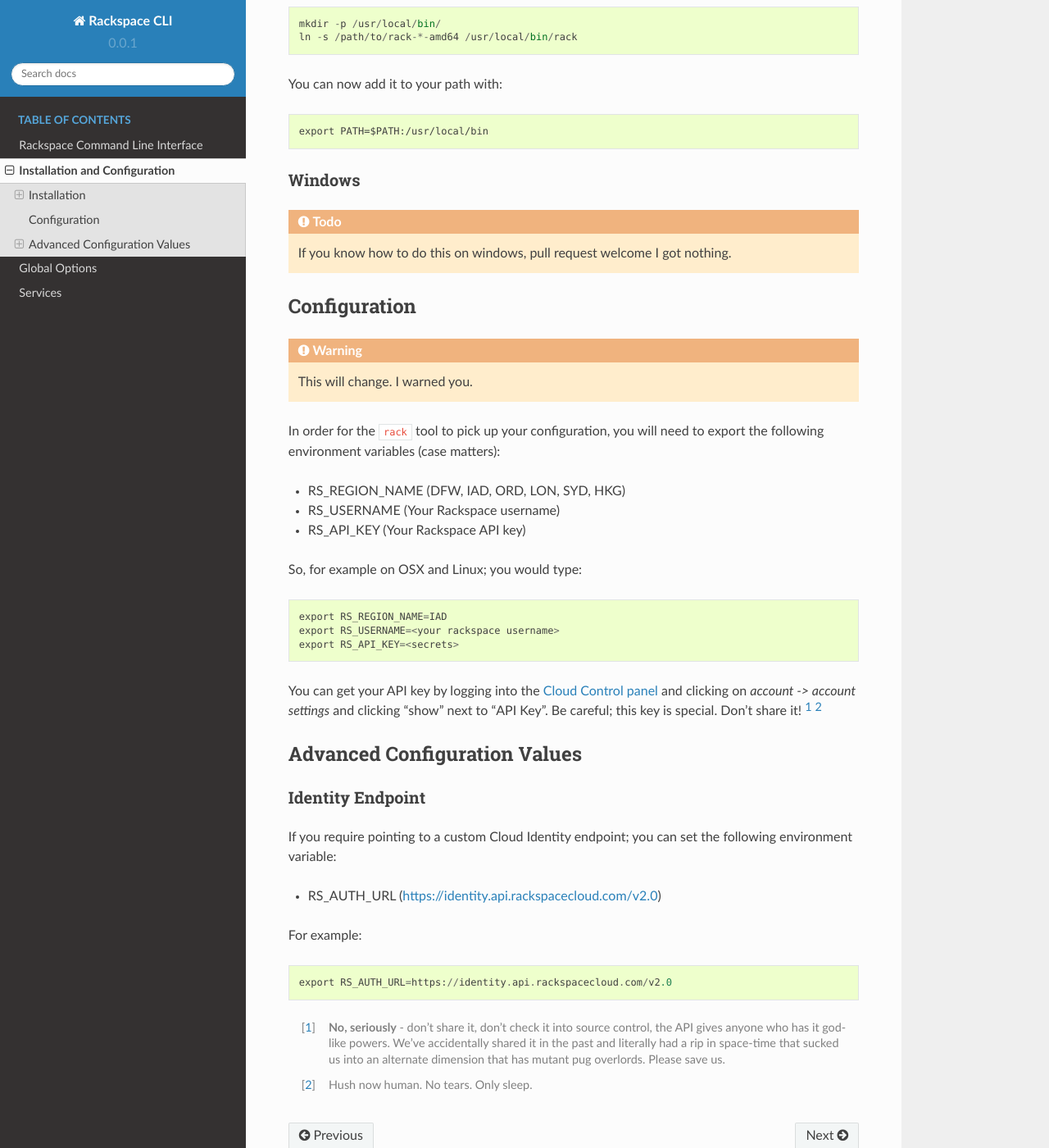
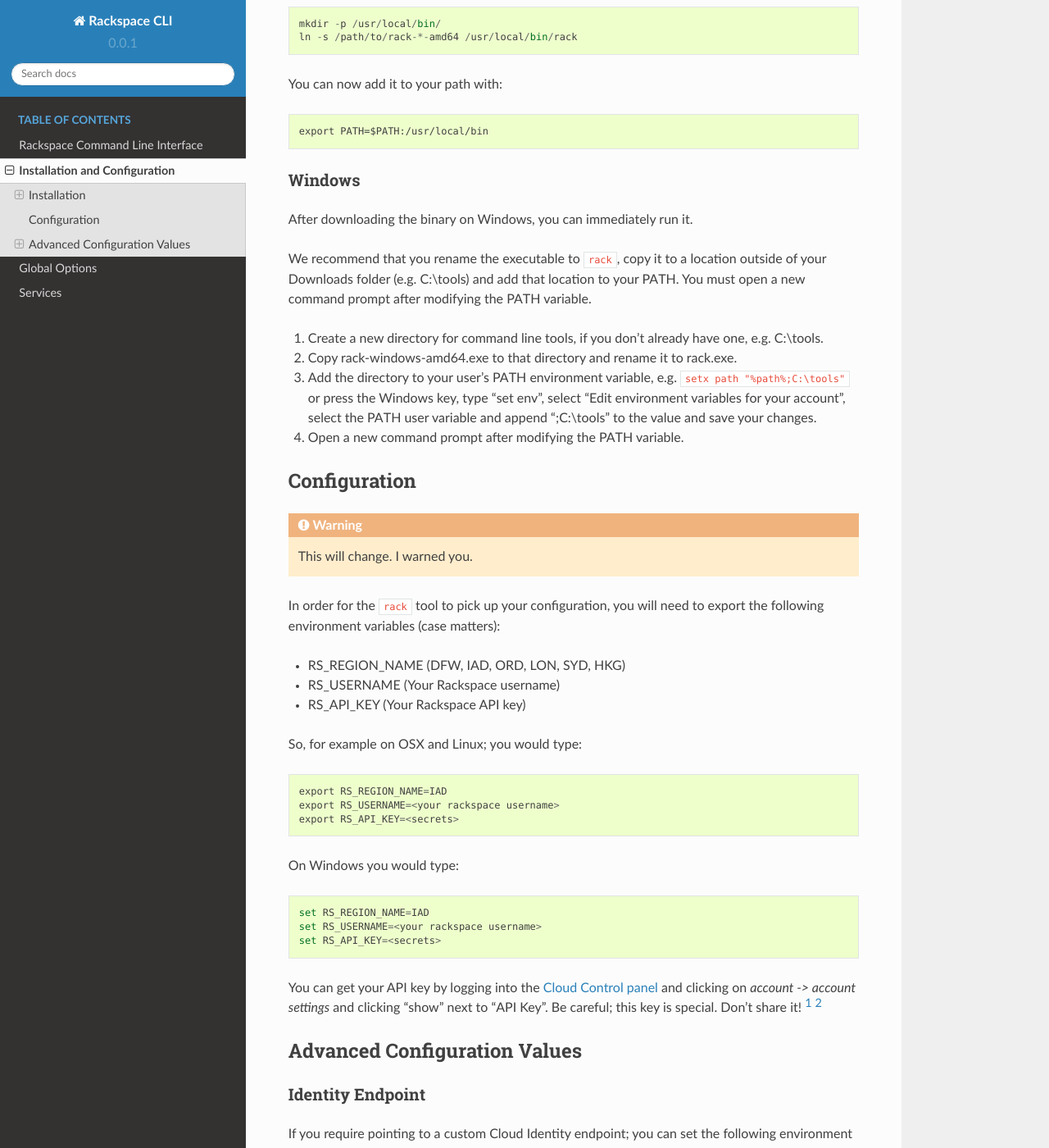
Before and after one commit to rackspace/rack, a Sphinx documentation site: the page built from docs/configuration.rst, in a window 1280 px wide and 1400 px high, scrolled down 836 px. Shown: the whole window at 82% size. Built offline with Sphinx 7.4.7 and the Read the Docs theme 2.0.0, drawn with Linux system fonts in a browser that asks for light colours.

Commit message:
Add instructions for Windows

```diff
--- a/docs/configuration.rst
+++ b/docs/configuration.rst
@@ -42,7 +42,14 @@
 Windows
 ^^^^^^^
 
-.. todo:: If you know how to do this on windows, pull request welcome I got nothing.
+After downloading the binary on Windows, you can immediately run it.
+
+We recommend that you rename the executable to ``rack``, copy it to a location outside of your Downloads folder (e.g. C:\\tools) and add that location to your PATH. You must open a new command prompt after modifying the PATH variable.
+
+1. Create a new directory for command line tools, if you don't already have one, e.g. C:\\tools.
+2. Copy rack-windows-amd64.exe to that directory and rename it to rack.exe.
+3. Add the directory to your user's PATH environment variable, e.g. ``setx path "%path%;C:\tools"`` or press the Windows key, type "set env", select "Edit environment variables for your account", select the PATH user variable and append ";C:\\tools" to the value and save your changes.
+4. Open a new command prompt after modifying the PATH variable.
 
 
 Configuration
@@ -62,6 +69,12 @@
     export RS_REGION_NAME=IAD
     export RS_USERNAME=<your rackspace username>
     export RS_API_KEY=<secrets>
+
+On Windows you would type::
+
+    set RS_REGION_NAME=IAD
+    set RS_USERNAME=<your rackspace username>
+    set RS_API_KEY=<secrets>
 
 You can get your API key by logging into the `Cloud Control panel`_ and clicking
 on *account -> account settings* and clicking "show" next to "API Key". Be careful;
```
